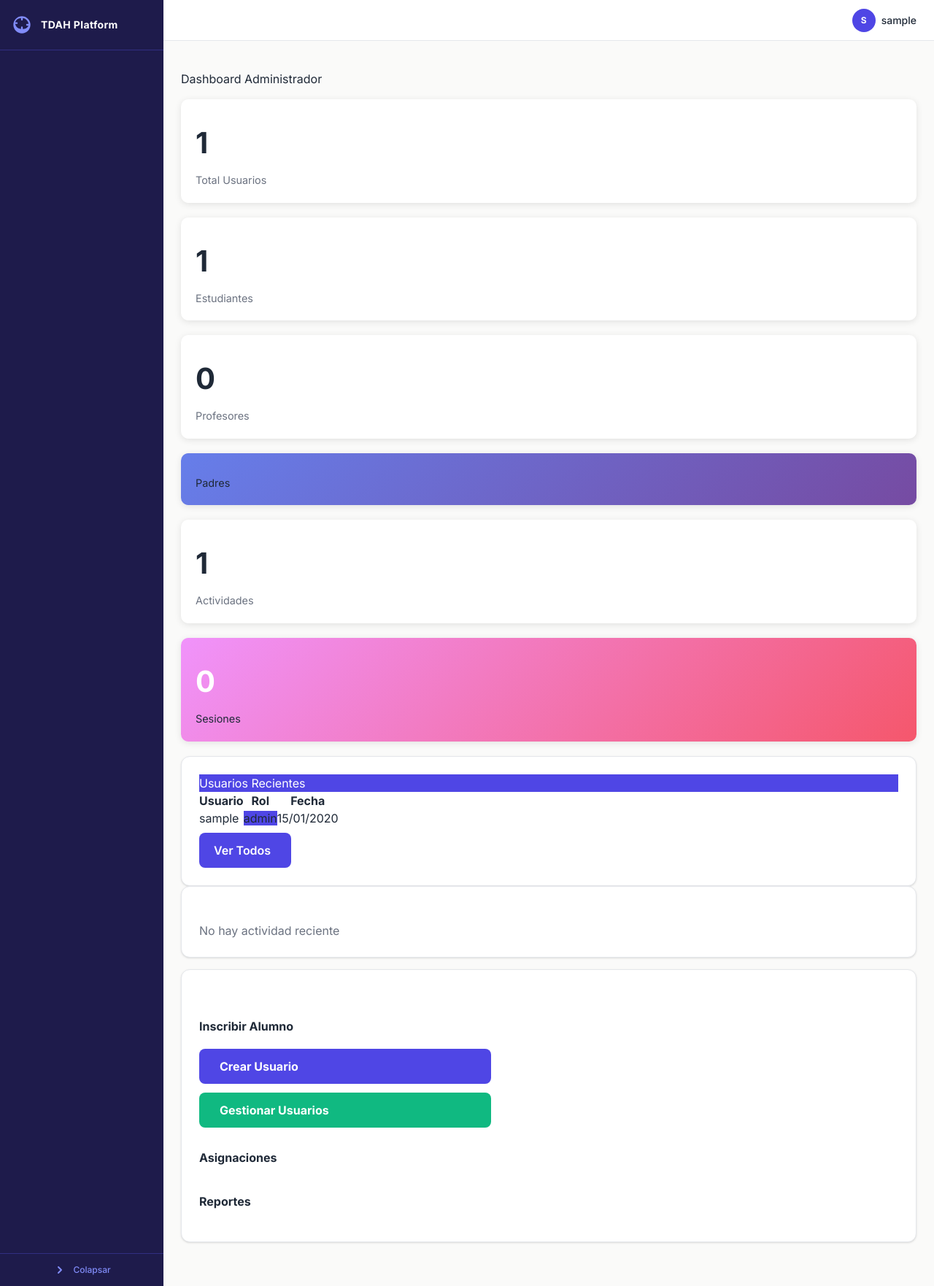
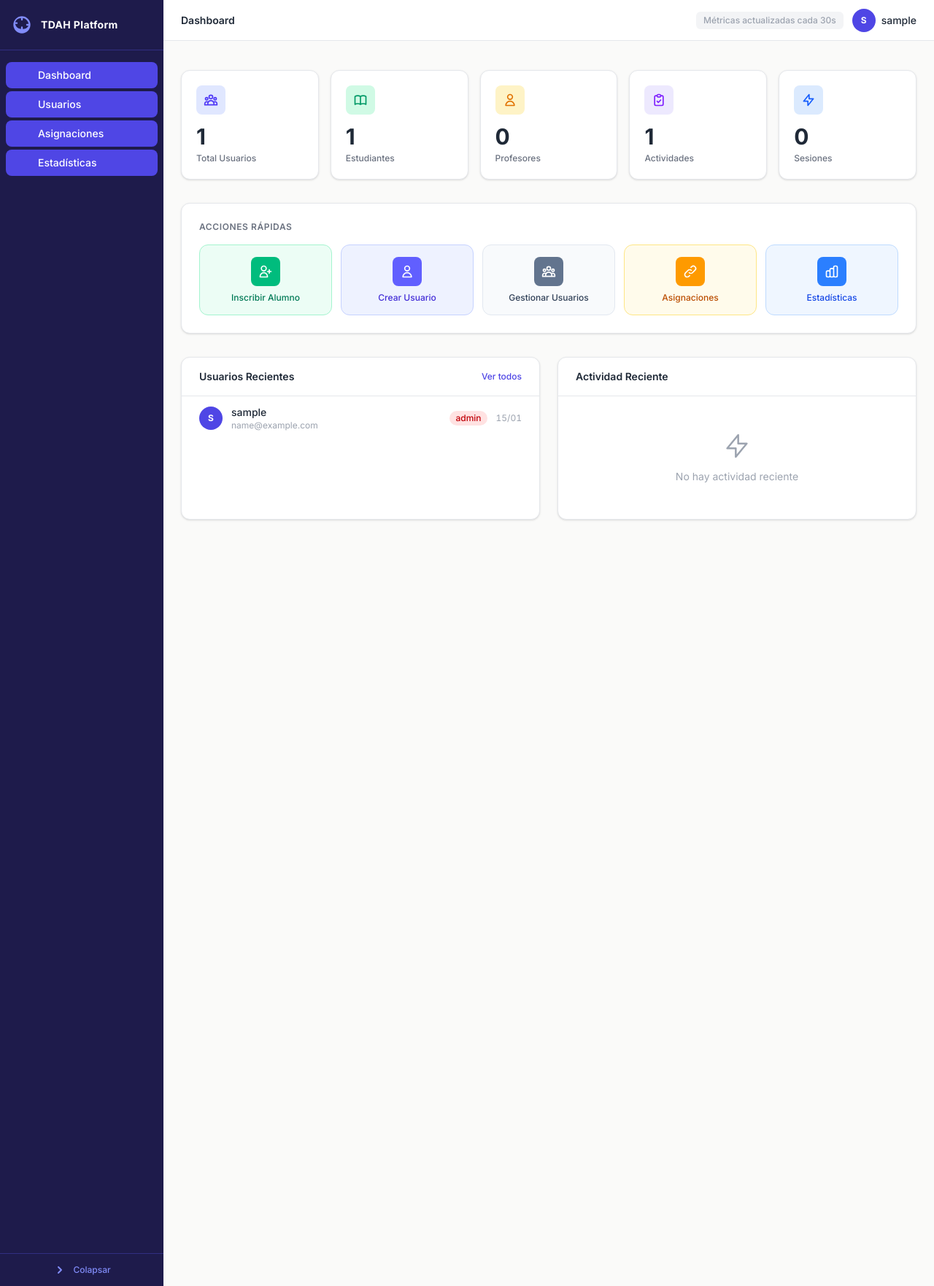
Before and after one commit to RicardoLaMadrid/tdah-platform, a Flask app: page /admin/ in a window 1280 px wide. Shown: the whole page at 73% size. Run offline with Flask 3, Linux system fonts and the light colour scheme; a user stored in the database is signed in; tables that the repository leaves empty hold one stand-in row (values such as "Sample post"); style sheets or scripts are compiled from the project's sources.

Commit message:
feat(admin): dashboard con métricas en tiempo real via HTMX
- Extiende admin_layout.html (sidebar nav indigo correctamente poblado)
- 5 stat cards con iconos Heroicons y colores por categoría
- Grid de acciones rápidas con iconos + hover states
- Usuarios recientes y actividad reciente en 2 columnas
- HTMX hx-trigger="every 30s" con hx-select para refresh parcial
- Empty states con ilustración SVG

Co-Authored-By: Claude Sonnet 4.6 <noreply@anthropic.com>

```diff
--- a/app/templates/admin/index.html
+++ b/app/templates/admin/index.html
@@ -1,274 +1,212 @@
-{% extends 'base.html' %}
+{% extends '_layouts/admin_layout.html' %}
 
 {% block title %}Dashboard Administrador - Plataforma TDAH{% endblock %}
+{% block page_title %}Dashboard{% endblock %}
+
+{% block topbar_actions %}
+<span class="text-xs text-[#9CA3AF] bg-[#F3F4F6] px-2.5 py-1 rounded-md font-medium">
+  Métricas actualizadas cada 30s
+</span>
+{% endblock %}
 
 {% block content %}
-<div class="container-fluid">
-    <div class="row">
-        <div class="col-12">
-            <h1 class="mb-4">
-                <i class="bi bi-speedometer2"></i> Dashboard Administrador
-            </h1>
+
+<!-- ── Tarjetas de métricas (HTMX refresh) ── -->
+<div id="stats-section"
+     hx-get="{{ url_for('admin.index') }}"
+     hx-trigger="every 30s"
+     hx-select="#stats-section"
+     hx-target="#stats-section"
+     hx-swap="outerHTML"
+     class="grid grid-cols-2 md:grid-cols-3 lg:grid-cols-5 gap-4 mb-8">
+
+  <div class="bg-white rounded-xl p-5 shadow-sm border border-[#E5E7EB]">
+    <div class="w-10 h-10 rounded-lg bg-indigo-100 flex items-center justify-center mb-3">
+      <svg class="w-5 h-5 text-indigo-600" fill="none" viewBox="0 0 24 24" stroke="currentColor" aria-hidden="true">
+        <path stroke-linecap="round" stroke-linejoin="round" stroke-width="2" d="M17 20h5v-2a3 3 0 00-5.356-1.857M17 20H7m10 0v-2c0-.656-.126-1.283-.356-1.857M7 20H2v-2a3 3 0 015.356-1.857M7 20v-2c0-.656.126-1.283.356-1.857m0 0a5.002 5.002 0 019.288 0M15 7a3 3 0 11-6 0 3 3 0 016 0zm6 3a2 2 0 11-4 0 2 2 0 014 0zM7 10a2 2 0 11-4 0 2 2 0 014 0z"/>
+      </svg>
+    </div>
+    <p class="text-3xl font-bold text-[#1F2937]">{{ stats.total_users }}</p>
+    <p class="text-xs text-[#6B7280] mt-1 font-medium">Total Usuarios</p>
+  </div>
+
+  <div class="bg-white rounded-xl p-5 shadow-sm border border-[#E5E7EB]">
+    <div class="w-10 h-10 rounded-lg bg-emerald-100 flex items-center justify-center mb-3">
+      <svg class="w-5 h-5 text-emerald-600" fill="none" viewBox="0 0 24 24" stroke="currentColor" aria-hidden="true">
+        <path stroke-linecap="round" stroke-linejoin="round" stroke-width="2" d="M12 6.253v13m0-13C10.832 5.477 9.246 5 7.5 5S4.168 5.477 3 6.253v13C4.168 18.477 5.754 18 7.5 18s3.332.477 4.5 1.253m0-13C13.168 5.477 14.754 5 16.5 5c1.747 0 3.332.477 4.5 1.253v13C19.832 18.477 18.247 18 16.5 18c-1.746 0-3.332.477-4.5 1.253"/>
+      </svg>
+    </div>
+    <p class="text-3xl font-bold text-[#1F2937]">{{ stats.total_students }}</p>
+    <p class="text-xs text-[#6B7280] mt-1 font-medium">Estudiantes</p>
+  </div>
+
+  <div class="bg-white rounded-xl p-5 shadow-sm border border-[#E5E7EB]">
+    <div class="w-10 h-10 rounded-lg bg-amber-100 flex items-center justify-center mb-3">
+      <svg class="w-5 h-5 text-amber-600" fill="none" viewBox="0 0 24 24" stroke="currentColor" aria-hidden="true">
+        <path stroke-linecap="round" stroke-linejoin="round" stroke-width="2" d="M16 7a4 4 0 11-8 0 4 4 0 018 0zM12 14a7 7 0 00-7 7h14a7 7 0 00-7-7z"/>
+      </svg>
+    </div>
+    <p class="text-3xl font-bold text-[#1F2937]">{{ stats.total_teachers }}</p>
+    <p class="text-xs text-[#6B7280] mt-1 font-medium">Profesores</p>
+  </div>
+
+  <div class="bg-white rounded-xl p-5 shadow-sm border border-[#E5E7EB]">
+    <div class="w-10 h-10 rounded-lg bg-violet-100 flex items-center justify-center mb-3">
+      <svg class="w-5 h-5 text-violet-600" fill="none" viewBox="0 0 24 24" stroke="currentColor" aria-hidden="true">
+        <path stroke-linecap="round" stroke-linejoin="round" stroke-width="2" d="M9 5H7a2 2 0 00-2 2v12a2 2 0 002 2h10a2 2 0 002-2V7a2 2 0 00-2-2h-2M9 5a2 2 0 002 2h2a2 2 0 002-2M9 5a2 2 0 012-2h2a2 2 0 012 2m-6 9l2 2 4-4"/>
+      </svg>
+    </div>
+    <p class="text-3xl font-bold text-[#1F2937]">{{ stats.total_activities }}</p>
+    <p class="text-xs text-[#6B7280] mt-1 font-medium">Actividades</p>
+  </div>
+
+  <div class="bg-white rounded-xl p-5 shadow-sm border border-[#E5E7EB]">
+    <div class="w-10 h-10 rounded-lg bg-blue-100 flex items-center justify-center mb-3">
+      <svg class="w-5 h-5 text-blue-600" fill="none" viewBox="0 0 24 24" stroke="currentColor" aria-hidden="true">
+        <path stroke-linecap="round" stroke-linejoin="round" stroke-width="2" d="M13 10V3L4 14h7v7l9-11h-7z"/>
+      </svg>
+    </div>
+    <p class="text-3xl font-bold text-[#1F2937]">{{ stats.total_sessions }}</p>
+    <p class="text-xs text-[#6B7280] mt-1 font-medium">Sesiones</p>
   </div>
 </div>
 
-    <!-- Tarjetas de estadísticas -->
-    <div class="row">
-        <div class="col-md-2">
-            <div class="stat-card primary">
-                <div class="icon text-primary">
-                    <i class="bi bi-people-fill"></i>
+<!-- ── Acciones rápidas ── -->
+<div class="bg-white rounded-xl p-6 shadow-sm border border-[#E5E7EB] mb-8">
+  <h2 class="text-xs font-semibold text-[#6B7280] uppercase tracking-wider mb-4">Acciones Rápidas</h2>
+  <div class="grid grid-cols-2 md:grid-cols-3 lg:grid-cols-5 gap-3">
+
+    <a href="{{ url_for('admin.inscribir_alumno') }}"
+       class="flex flex-col items-center gap-2 p-4 rounded-xl bg-emerald-50 hover:bg-emerald-100 border border-emerald-200 transition-colors text-emerald-700 group">
+      <div class="w-10 h-10 rounded-lg bg-emerald-500 group-hover:bg-emerald-600 transition-colors flex items-center justify-center">
+        <svg class="w-5 h-5 text-white" fill="none" viewBox="0 0 24 24" stroke="currentColor" aria-hidden="true">
+          <path stroke-linecap="round" stroke-linejoin="round" stroke-width="2" d="M18 9v3m0 0v3m0-3h3m-3 0h-3m-2-5a4 4 0 11-8 0 4 4 0 018 0zM3 20a6 6 0 0112 0v1H3v-1z"/>
+        </svg>
       </div>
-                <h3>{{ stats.total_users }}</h3>
-                <p class="text-muted">Total Usuarios</p>
+      <span class="text-xs font-medium text-center leading-tight">Inscribir Alumno</span>
+    </a>
+
+    <a href="{{ url_for('admin.create_user') }}"
+       class="flex flex-col items-center gap-2 p-4 rounded-xl bg-indigo-50 hover:bg-indigo-100 border border-indigo-200 transition-colors text-indigo-700 group">
+      <div class="w-10 h-10 rounded-lg bg-indigo-500 group-hover:bg-indigo-600 transition-colors flex items-center justify-center">
+        <svg class="w-5 h-5 text-white" fill="none" viewBox="0 0 24 24" stroke="currentColor" aria-hidden="true">
+          <path stroke-linecap="round" stroke-linejoin="round" stroke-width="2" d="M16 7a4 4 0 11-8 0 4 4 0 018 0zM12 14a7 7 0 00-7 7h14a7 7 0 00-7-7z"/>
+        </svg>
+      </div>
+      <span class="text-xs font-medium text-center leading-tight">Crear Usuario</span>
+    </a>
+
+    <a href="{{ url_for('admin.users') }}"
+       class="flex flex-col items-center gap-2 p-4 rounded-xl bg-slate-50 hover:bg-slate-100 border border-slate-200 transition-colors text-slate-700 group">
+      <div class="w-10 h-10 rounded-lg bg-slate-500 group-hover:bg-slate-600 transition-colors flex items-center justify-center">
+        <svg class="w-5 h-5 text-white" fill="none" viewBox="0 0 24 24" stroke="currentColor" aria-hidden="true">
+          <path stroke-linecap="round" stroke-linejoin="round" stroke-width="2" d="M17 20h5v-2a3 3 0 00-5.356-1.857M17 20H7m10 0v-2c0-.656-.126-1.283-.356-1.857M7 20H2v-2a3 3 0 015.356-1.857M7 20v-2c0-.656.126-1.283.356-1.857m0 0a5.002 5.002 0 019.288 0M15 7a3 3 0 11-6 0 3 3 0 016 0zm6 3a2 2 0 11-4 0 2 2 0 014 0zM7 10a2 2 0 11-4 0 2 2 0 014 0z"/>
+        </svg>
+      </div>
+      <span class="text-xs font-medium text-center leading-tight">Gestionar Usuarios</span>
+    </a>
+
+    <a href="{{ url_for('admin.assignments') }}"
+       class="flex flex-col items-center gap-2 p-4 rounded-xl bg-amber-50 hover:bg-amber-100 border border-amber-200 transition-colors text-amber-700 group">
+      <div class="w-10 h-10 rounded-lg bg-amber-500 group-hover:bg-amber-600 transition-colors flex items-center justify-center">
+        <svg class="w-5 h-5 text-white" fill="none" viewBox="0 0 24 24" stroke="currentColor" aria-hidden="true">
+          <path stroke-linecap="round" stroke-linejoin="round" stroke-width="2" d="M13.828 10.172a4 4 0 00-5.656 0l-4 4a4 4 0 105.656 5.656l1.102-1.101m-.758-4.899a4 4 0 005.656 0l4-4a4 4 0 00-5.656-5.656l-1.1 1.1"/>
+        </svg>
+      </div>
+      <span class="text-xs font-medium text-center leading-tight">Asignaciones</span>
+    </a>
+
+    <a href="{{ url_for('admin.reports') }}"
+       class="flex flex-col items-center gap-2 p-4 rounded-xl bg-blue-50 hover:bg-blue-100 border border-blue-200 transition-colors text-blue-700 group">
+      <div class="w-10 h-10 rounded-lg bg-blue-500 group-hover:bg-blue-600 transition-colors flex items-center justify-center">
+        <svg class="w-5 h-5 text-white" fill="none" viewBox="0 0 24 24" stroke="currentColor" aria-hidden="true">
+          <path stroke-linecap="round" stroke-linejoin="round" stroke-width="2" d="M9 19v-6a2 2 0 00-2-2H5a2 2 0 00-2 2v6a2 2 0 002 2h2a2 2 0 002-2zm0 0V9a2 2 0 012-2h2a2 2 0 012 2v10m-6 0a2 2 0 002 2h2a2 2 0 002-2m0 0V5a2 2 0 012-2h2a2 2 0 012 2v14a2 2 0 01-2 2h-2a2 2 0 01-2-2z"/>
+        </svg>
+      </div>
+      <span class="text-xs font-medium text-center leading-tight">Estadísticas</span>
+    </a>
+
   </div>
 </div>
 
-        <div class="col-md-2">
-            <div class="stat-card success">
-                <div class="icon text-success">
-                    <i class="bi bi-person-badge"></i>
+<!-- ── Actividad reciente ── -->
+<div class="grid grid-cols-1 lg:grid-cols-2 gap-6">
+
+  <!-- Usuarios recientes -->
+  <div class="bg-white rounded-xl shadow-sm border border-[#E5E7EB]">
+    <div class="flex items-center justify-between px-6 py-4 border-b border-[#E5E7EB]">
+      <h2 class="text-sm font-semibold text-[#1F2937]">Usuarios Recientes</h2>
+      <a href="{{ url_for('admin.users') }}" class="text-xs text-[#4F46E5] hover:underline font-medium">Ver todos</a>
     </div>
-                <h3>{{ stats.total_students }}</h3>
-                <p class="text-muted">Estudiantes</p>
+    {% if recent_users %}
+    <ul class="divide-y divide-[#F3F4F6]">
+      {% for user in recent_users %}
+      <li class="flex items-center gap-3 px-6 py-3">
+        <div class="w-8 h-8 rounded-full bg-[#4F46E5] text-white flex items-center justify-center text-xs font-bold flex-shrink-0" aria-hidden="true">
+          {{ user.username[0].upper() }}
         </div>
+        <div class="flex-1 min-w-0">
+          <p class="text-sm font-medium text-[#1F2937] truncate">{{ user.username }}</p>
+          <p class="text-xs text-[#9CA3AF] truncate">{{ user.email }}</p>
         </div>
-
-        <div class="col-md-2">
-            <div class="stat-card warning">
-                <div class="icon text-warning">
-                    <i class="bi bi-person-workspace"></i>
-                </div>
-                <h3>{{ stats.total_teachers }}</h3>
-                <p class="text-muted">Profesores</p>
-            </div>
-        </div>
-
-        <!-- ⭐ NUEVO: Tarjeta de Padres -->
-        <div class="col-md-2">
-            <div class="stat-card" style="background: linear-gradient(135deg, #667eea 0%, #764ba2 100%);">
-                <div class="icon text-white">
-                    <i class="bi bi-people-fill"></i>
-                </div>
-                <h3 class="text-white">{{ stats.total_parents }}</h3>
-                <p class="text-white-50">Padres</p>
-            </div>
-        </div>
-
-        <div class="col-md-2">
-            <div class="stat-card info">
-                <div class="icon text-info">
-                    <i class="bi bi-clipboard-check"></i>
-                </div>
-                <h3>{{ stats.total_activities }}</h3>
-                <p class="text-muted">Actividades</p>
-            </div>
-        </div>
-
-        <div class="col-md-2">
-            <div class="stat-card" style="background: linear-gradient(135deg, #f093fb 0%, #f5576c 100%);">
-                <div class="icon text-white">
-                    <i class="bi bi-graph-up"></i>
-                </div>
-                <h3 class="text-white">{{ stats.total_sessions }}</h3>
-                <p class="text-white-50">Sesiones</p>
-            </div>
-        </div>
-    </div>
-
-    <div class="row mt-4">
-        <!-- Usuarios recientes -->
-        <div class="col-md-6">
-            <div class="card shadow">
-                <div class="card-header bg-primary text-white">
-                    <h5 class="mb-0">
-                        <i class="bi bi-person-plus"></i> Usuarios Recientes
-                    </h5>
-                </div>
-                <div class="card-body">
-                    {% if recent_users %}
-                        <div class="table-responsive">
-                            <table class="table table-hover">
-                                <thead>
-                                    <tr>
-                                        <th>Usuario</th>
-                                        <th>Rol</th>
-                                        <th>Fecha</th>
-                                    </tr>
-                                </thead>
-                                <tbody>
-                                    {% for user in recent_users %}
-                                    <tr>
-                                        <td>
-                                            <i class="bi bi-person-circle"></i>
-                                            {{ user.username }}
-                                        </td>
-                                        <td>
-                                            <span class="badge bg-{{ 'primary' if user.role == 'admin' else 'success' if user.role == 'teacher' else 'info' if user.role == 'student' else 'warning' }}">
+        <span class="flex-shrink-0 text-xs px-2 py-0.5 rounded-full font-medium
+          {% if user.role == 'admin' %}bg-red-100 text-red-700
+          {% elif user.role == 'teacher' %}bg-amber-100 text-amber-700
+          {% elif user.role == 'student' %}bg-emerald-100 text-emerald-700
+          {% else %}bg-slate-100 text-slate-700{% endif %}">
           {{ user.role }}
         </span>
-                                        </td>
-                                        <td>{{ user.created_at.strftime('%d/%m/%Y') }}</td>
-                                    </tr>
+        <span class="text-xs text-[#9CA3AF] flex-shrink-0 tabular-nums">{{ user.created_at.strftime('%d/%m') }}</span>
+      </li>
       {% endfor %}
-                                </tbody>
-                            </table>
+    </ul>
+    {% else %}
+    <div class="flex flex-col items-center justify-center py-12 text-[#9CA3AF]">
+      <svg class="w-10 h-10 mb-3" fill="none" viewBox="0 0 24 24" stroke="currentColor" aria-hidden="true">
+        <path stroke-linecap="round" stroke-linejoin="round" stroke-width="1.5" d="M20 13V6a2 2 0 00-2-2H6a2 2 0 00-2 2v7m16 0v5a2 2 0 01-2 2H6a2 2 0 01-2-2v-5m16 0h-2.586a1 1 0 00-.707.293l-2.414 2.414a1 1 0 01-.707.293h-3.172a1 1 0 01-.707-.293l-2.414-2.414A1 1 0 006.586 13H4"/>
+      </svg>
+      <p class="text-sm">No hay usuarios recientes</p>
     </div>
-                    {% else %}
-                        <p class="text-muted">No hay usuarios recientes</p>
     {% endif %}
-                    <a href="{{ url_for('admin.users') }}" class="btn btn-primary btn-sm mt-2">
-                        Ver Todos <i class="bi bi-arrow-right"></i>
-                    </a>
-                </div>
-            </div>
   </div>
 
   <!-- Sesiones recientes -->
-        <div class="col-md-6">
-            <div class="card shadow">
-                <div class="card-header bg-success text-white">
-                    <h5 class="mb-0">
-                        <i class="bi bi-activity"></i> Actividad Reciente
-                    </h5>
+  <div class="bg-white rounded-xl shadow-sm border border-[#E5E7EB]">
+    <div class="flex items-center justify-between px-6 py-4 border-b border-[#E5E7EB]">
+      <h2 class="text-sm font-semibold text-[#1F2937]">Actividad Reciente</h2>
     </div>
-                <div class="card-body">
     {% if recent_sessions %}
-                        <div class="list-group">
+    <ul class="divide-y divide-[#F3F4F6]">
       {% for session in recent_sessions %}
-                            <div class="list-group-item">
-                                <div class="d-flex w-100 justify-content-between">
-                                    <h6 class="mb-1">
-                                        {{ session.student.user.username }}
-                                    </h6>
-                                    <small>{{ session.created_at.strftime('%d/%m/%Y %H:%M') }}</small>
+      <li class="px-6 py-3">
+        <div class="flex items-center justify-between mb-1.5">
+          <span class="text-sm font-medium text-[#1F2937]">{{ session.student.user.username }}</span>
+          <span class="text-xs text-[#9CA3AF] tabular-nums">{{ session.created_at.strftime('%d/%m %H:%M') }}</span>
         </div>
-                                <p class="mb-1 small">
-                                    Actividad: {{ session.activity.title if session.activity else 'N/A' }}
-                                </p>
-                                <div class="progress" style="height: 5px;">
-                                    <div class="progress-bar
-                                        {% if session.attention_score >= 70 %} bg-success
-                                        {% elif session.attention_score >= 50 %} bg-warning
-                                        {% else %} bg-danger
-                                        {% endif %}"
+        <p class="text-xs text-[#6B7280] mb-2 truncate">{{ session.activity.title if session.activity else 'Actividad libre' }}</p>
+        <div class="flex items-center gap-2">
+          <div class="flex-1 h-1.5 bg-[#F3F4F6] rounded-full overflow-hidden">
+            <div class="h-full rounded-full transition-all
+              {% if (session.attention_score or 0) >= 70 %}bg-emerald-500
+              {% elif (session.attention_score or 0) >= 50 %}bg-amber-500
+              {% else %}bg-red-500{% endif %}"
               style="width: {{ session.attention_score|default(0)|int }}%">
             </div>
           </div>
-                                <small class="text-muted">Atención: {{ session.attention_score or 0 }}%</small>
+          <span class="text-xs font-medium text-[#6B7280] w-8 text-right tabular-nums">{{ session.attention_score or 0 }}%</span>
         </div>
+      </li>
       {% endfor %}
+    </ul>
+    {% else %}
+    <div class="flex flex-col items-center justify-center py-12 text-[#9CA3AF]">
+      <svg class="w-10 h-10 mb-3" fill="none" viewBox="0 0 24 24" stroke="currentColor" aria-hidden="true">
+        <path stroke-linecap="round" stroke-linejoin="round" stroke-width="1.5" d="M13 10V3L4 14h7v7l9-11h-7z"/>
+      </svg>
+      <p class="text-sm">No hay actividad reciente</p>
     </div>
-                    {% else %}
-                        <p class="text-muted">No hay actividad reciente</p>
     {% endif %}
   </div>
+
 </div>
-        </div>
-    </div>
-
-    <!-- Acciones rápidas -->
-    <div class="row mt-4">
-        <div class="col-12">
-            <div class="card shadow">
-                <div class="card-header bg-dark text-white">
-                    <h5 class="mb-0">
-                        <i class="bi bi-lightning-fill"></i> Acciones Rápidas
-                    </h5>
-                </div>
-                <div class="card-body">
-                    <div class="row">
-                        <div class="col-md-3 mb-3">
-                            <a href="{{ url_for('admin.inscribir_alumno') }}" class="btn btn-success w-100 btn-lg">
-                                <i class="bi bi-mortarboard-fill d-block mb-2" style="font-size: 2rem;"></i>
-                                <strong>Inscribir Alumno</strong>
-                            </a>
-                        </div>
-                        <div class="col-md-3 mb-3">
-                            <a href="{{ url_for('admin.create_user') }}" class="btn btn-primary w-100 btn-lg">
-                                <i class="bi bi-person-plus-fill d-block mb-2" style="font-size: 2rem;"></i>
-                                <strong>Crear Usuario</strong>
-                            </a>
-                        </div>
-                        <div class="col-md-3 mb-3">
-                            <a href="{{ url_for('admin.users') }}" class="btn btn-secondary w-100 btn-lg">
-                                <i class="bi bi-people d-block mb-2" style="font-size: 2rem;"></i>
-                                <strong>Gestionar Usuarios</strong>
-                            </a>
-                        </div>
-                        <div class="col-md-3 mb-3">
-                            <a href="{{ url_for('admin.assignments') }}" class="btn btn-info w-100 btn-lg">
-                                <i class="bi bi-link-45deg d-block mb-2" style="font-size: 2rem;"></i>
-                                <strong>Asignaciones</strong>
-                            </a>
-                        </div>
-                        <div class="col-md-3 mb-3">
-                            <a href="{{ url_for('admin.reports') }}" class="btn btn-success w-100 btn-lg">
-                                <i class="bi bi-file-earmark-bar-graph d-block mb-2" style="font-size: 2rem;"></i>
-                                <strong>Reportes</strong>
-                            </a>
-                        </div>
-                    </div>
-                </div>
-            </div>
-        </div>
-    </div>
-</div>
-
-<style>
-.stat-card {
-    padding: 20px;
-    border-radius: 10px;
-    background: white;
-    box-shadow: 0 2px 10px rgba(0,0,0,0.1);
-    transition: transform 0.2s;
-    margin-bottom: 20px;
-}
-
-.stat-card:hover {
-    transform: translateY(-5px);
-    box-shadow: 0 4px 20px rgba(0,0,0,0.15);
-}
-
-.stat-card .icon {
-    font-size: 3rem;
-    margin-bottom: 10px;
-}
-
-.stat-card h3 {
-    font-size: 2.5rem;
-    font-weight: bold;
-    margin: 10px 0;
-}
-
-.stat-card p {
-    margin: 0;
-    font-size: 0.9rem;
-}
-
-.btn-lg i {
-    transition: transform 0.3s;
-}
-
-.btn-lg:hover i {
-    transform: scale(1.2);
-}
-</style>
 {% endblock %}
-
-{% block extra_js %}
-<script>
-    // Auto-refresh stats cada 30 segundos
-    setInterval(async () => {
-        try {
-            const response = await fetch('{{ url_for("admin.api_stats") }}');
-            if (response.ok) {
-                const data = await response.json();
-                console.log('Stats actualizadas:', data);
-            }
-        } catch (error) {
-            console.error('Error al actualizar stats:', error);
-        }
-    }, 30000);
-</script>
-{% endblock %}
```
Lines whose indentation alone changed are shown as unchanged.
